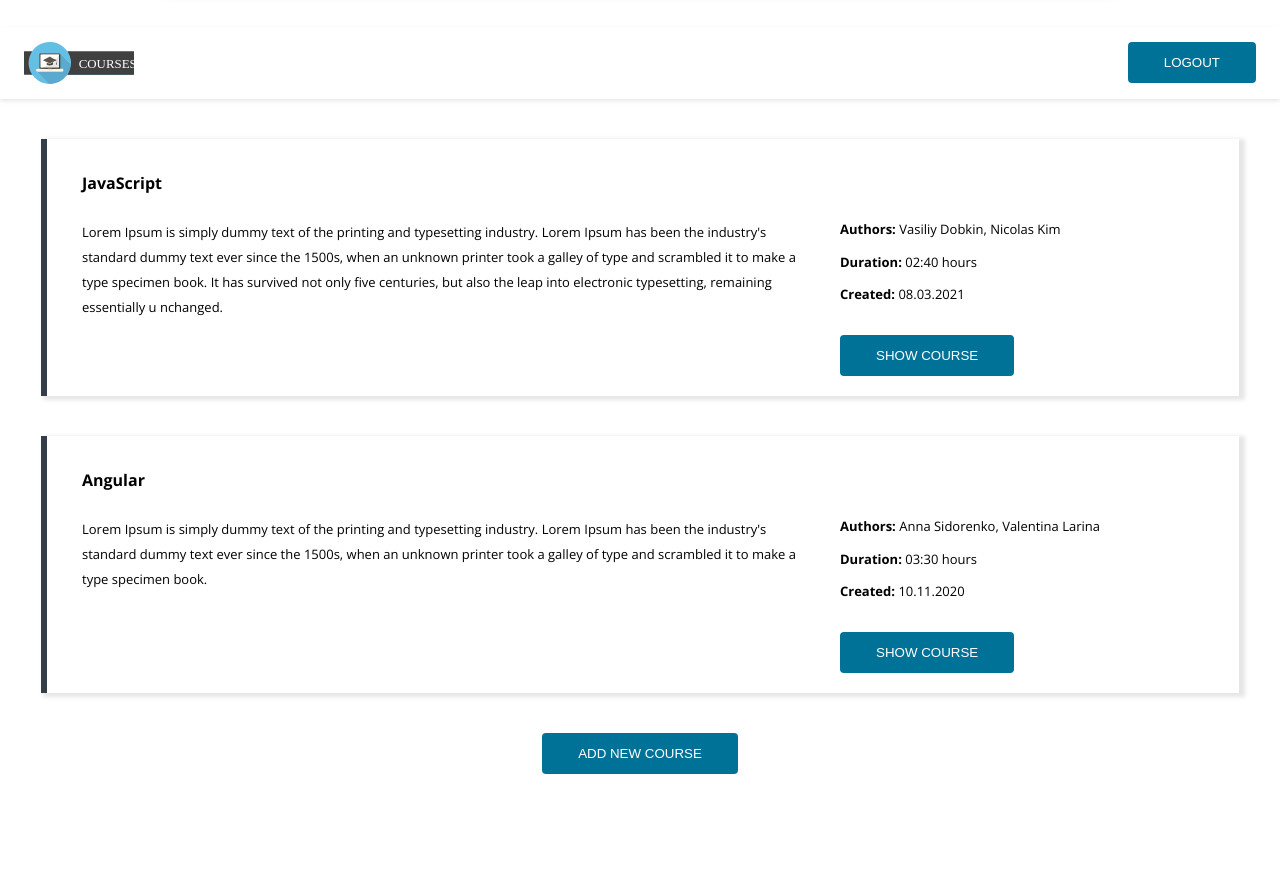
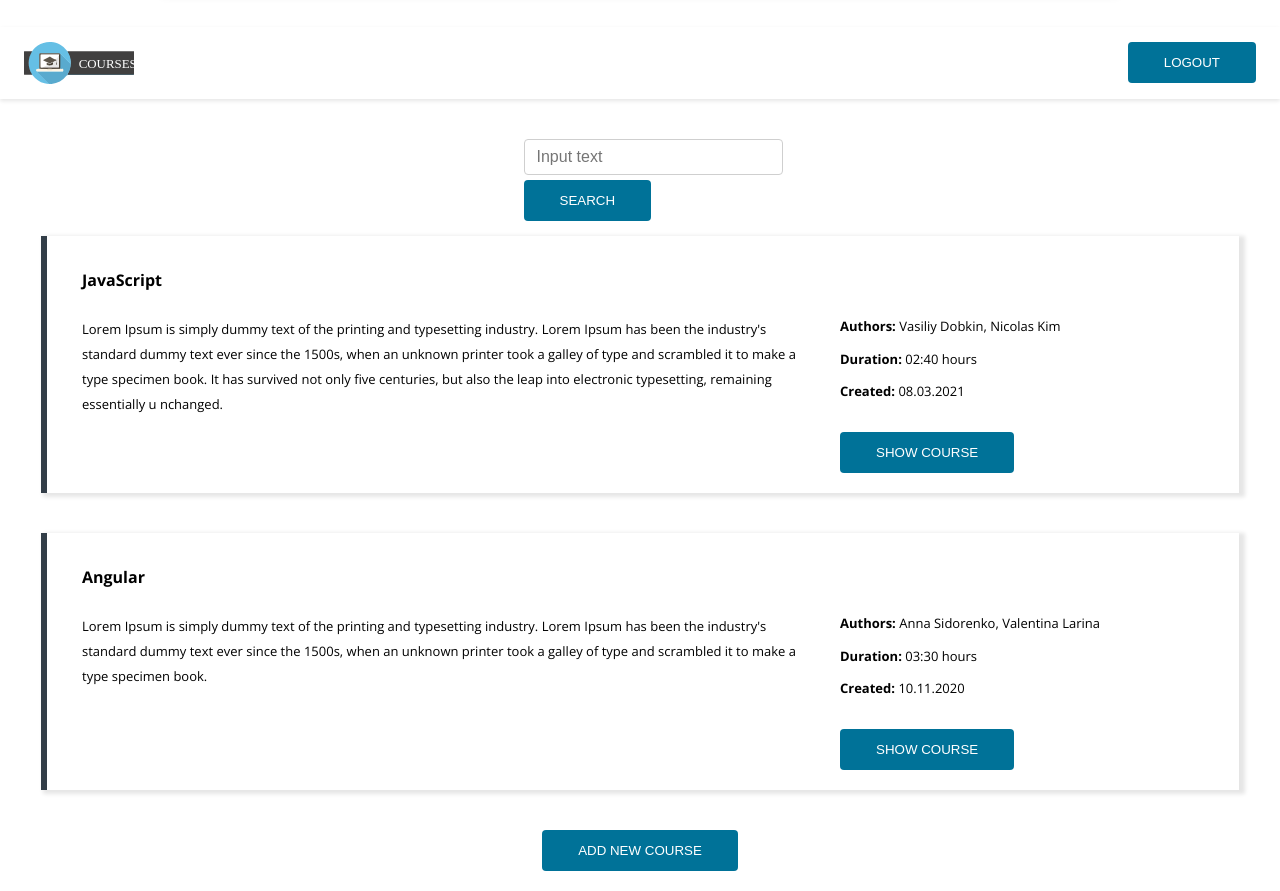
Before and after one commit to FreeFallRush/courses-app, a React (Vite) app: page / in a window 1280 px wide. Shown: the part 1100-1991 px from the top of the page. Before the commit the page ends 1894 px from the top, so only its background shows below. Built offline with nearby package versions, Linux system fonts and the light colour scheme.

Commit message:
Added SearchBar component in SearchBar.tsx
Imported SearchBar component in Courses

```diff
--- a/src/components/Courses/Courses.tsx
+++ b/src/components/Courses/Courses.tsx
@@ -3,6 +3,7 @@ import { CourseProps } from "./Courses.types";
 import Button from "../../common/Button/Button";
 import EmptyCourseList from "../EmptyCourseList/EmptyCourseList";
 import Header from "../Header/Header";
+import SearchBar from "./components/SearchBar/SearchBar";
 import styles from "./Courses.module.css";
 
 function Courses({ courses, authors }: CourseProps) {
@@ -30,6 +31,7 @@ function Courses({ courses, authors }: CourseProps) {
         <>
             <Header showLogout={true} />
             <div className={styles.container}>
+                <SearchBar />
                 {courses.map((course) => (
                     <CourseCard
                         key={course.id}
--- a/src/components/Courses/components/SearchBar/SearchBar.tsx
+++ b/src/components/Courses/components/SearchBar/SearchBar.tsx
@@ -0,0 +1,33 @@
+import { useState } from "react";
+import Input from "../../../../common/Input/Input";
+import Button from "../../../../common/Button/Button";
+
+type SearchBarProps = {
+    onSearch: (query: string) => void;
+};
+
+function SearchBar({ onSearch }: SearchBarProps) {
+    const [inputValue, setInputValue] = useState("");
+
+    const handleInputChange = (e: React.ChangeEvent<HTMLInputElement>) => {
+        const value = e.target.value;
+        setInputValue(value);
+        if (value === "") {
+            onSearch("");
+        }
+    };
+
+    return (
+        <div>
+            <Input
+                labelText=""
+                placeholderText="Input text"
+                value={inputValue}
+                onChange={handleInputChange}
+            />
+            <Button buttonText="Search" />
+        </div>
+    );
+}
+
+export default SearchBar;
```
